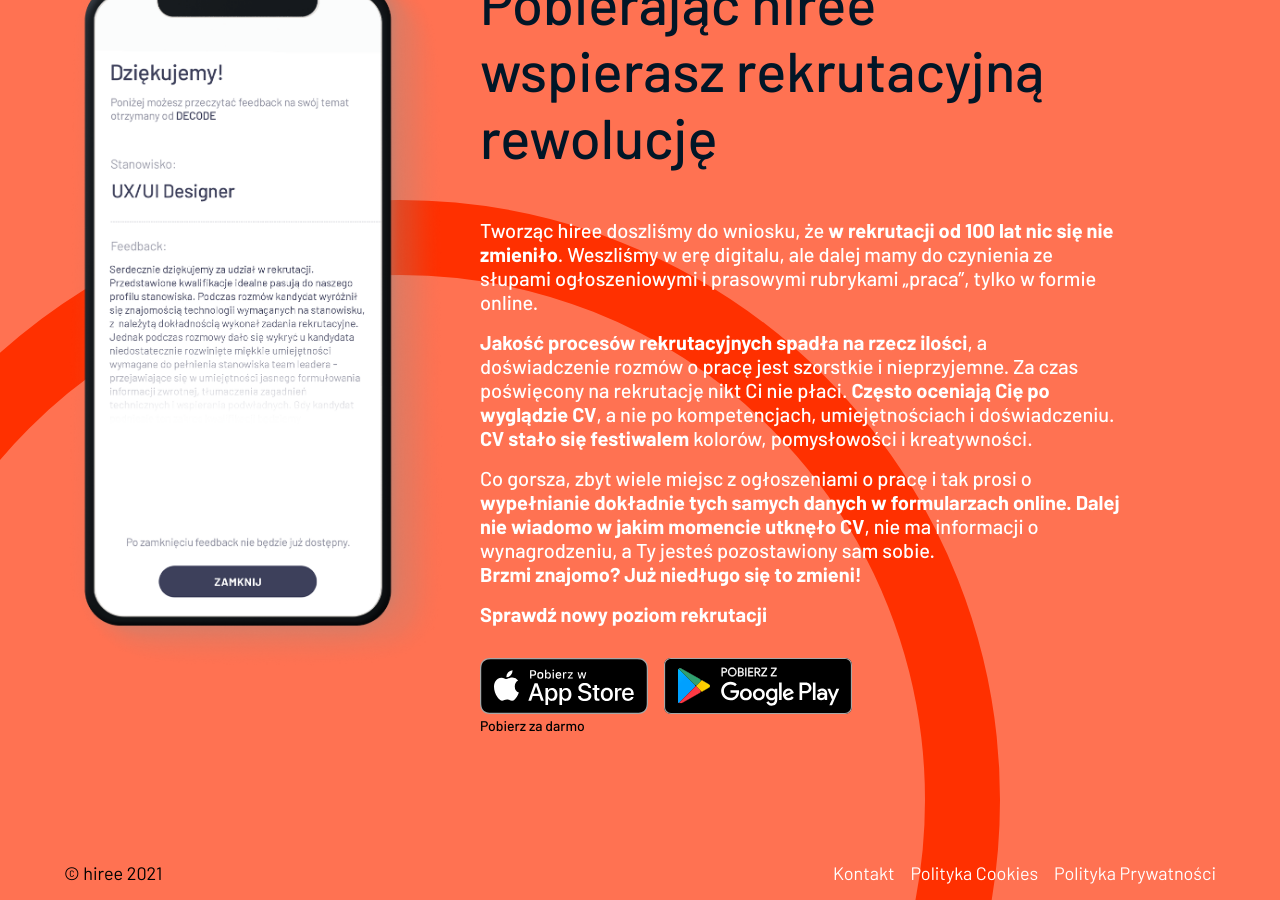
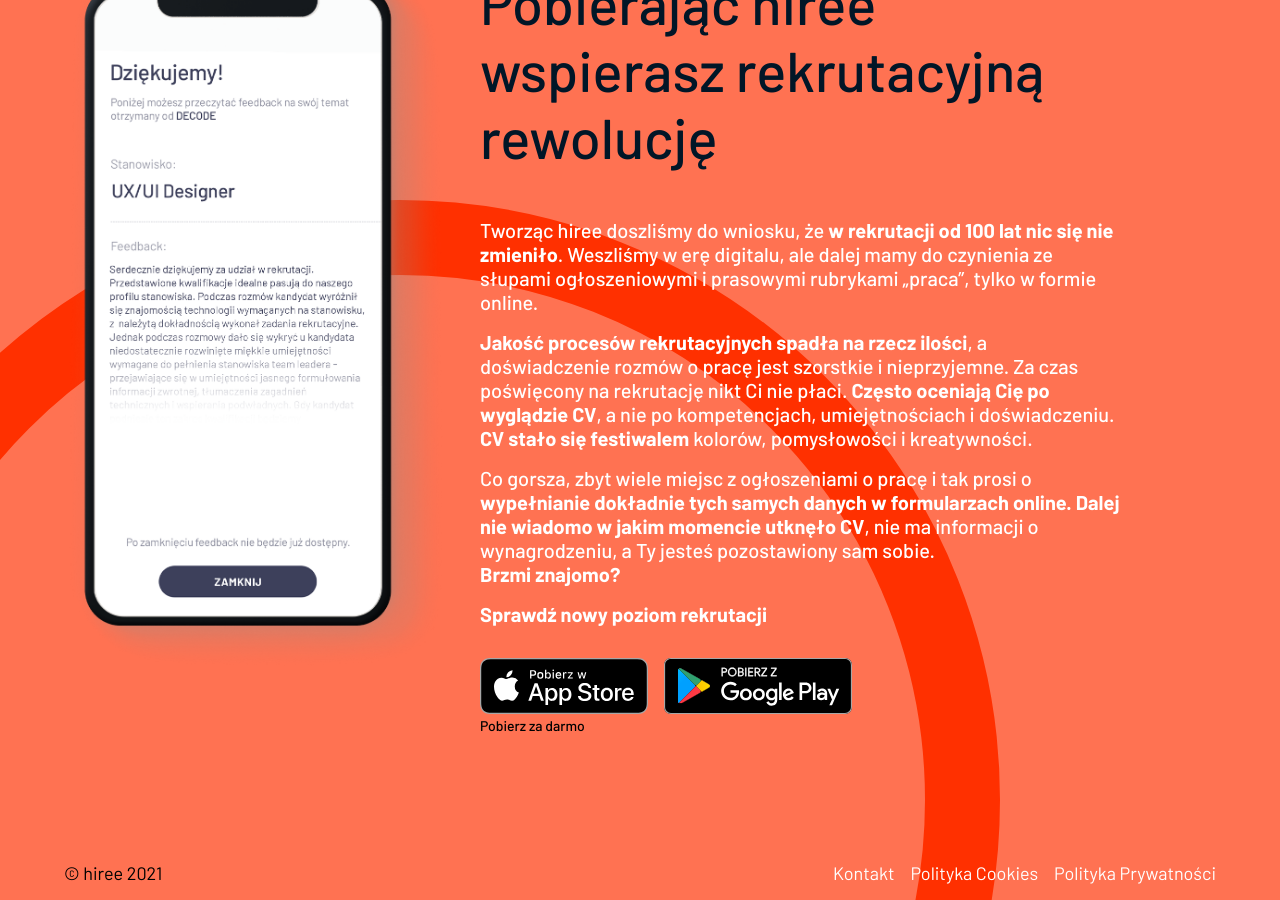
Before and after one commit to HireeApp/hiree-landing, a Jekyll site: the page built from index.md, in a window 1280 px wide and 900 px high, scrolled down 6122 px. Built offline with Jekyll 4.4.1, drawn with Linux system fonts in a browser that asks for light colours.

```diff
--- a/index.md
+++ b/index.md
@@ -101,8 +101,7 @@
   - text: Co gorsza, zbyt wiele miejsc z ogłoszeniami o pracę i tak prosi o<strong>
       wypełnianie dokładnie tych samych danych w formularzach online. Dalej nie wiadomo
       w jakim momencie utknęło CV</strong>, nie ma informacji o wynagrodzeniu, a Ty
-      jesteś pozostawiony sam sobie.<br><strong>Brzmi znajomo? Już niedługo się to
-      zmieni!</strong>
+      jesteś pozostawiony sam sobie.<br><strong>Brzmi znajomo?</strong>
   - text: "<strong>Sprawdź nowy poziom rekrutacji</strong>"
   show: true
 
```
